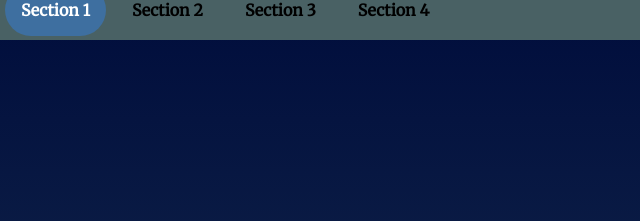
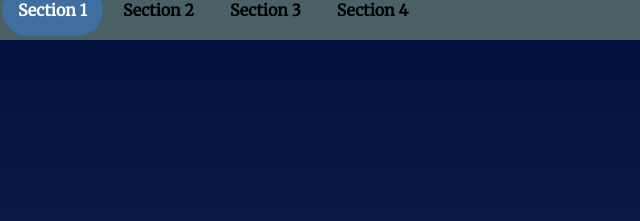
Before and after one commit to shaimaa-maher/-Itida-Projects, a plain HTML site: page index.html in a window 1280 px wide. Shown: the top 221 px of the page, 0-640 px from the left. Drawn offline with Linux system fonts and the light colour scheme.

Commit message:
modify (li) in css

```diff
--- a/css/styles.css
+++ b/css/styles.css
@@ -106,7 +106,7 @@
 
                         .navbar__menu li {
                             display: inline-block;
-                            margin: 5px;
+                            margin: 2px;
                             cursor: pointer;
                         }
 
```
